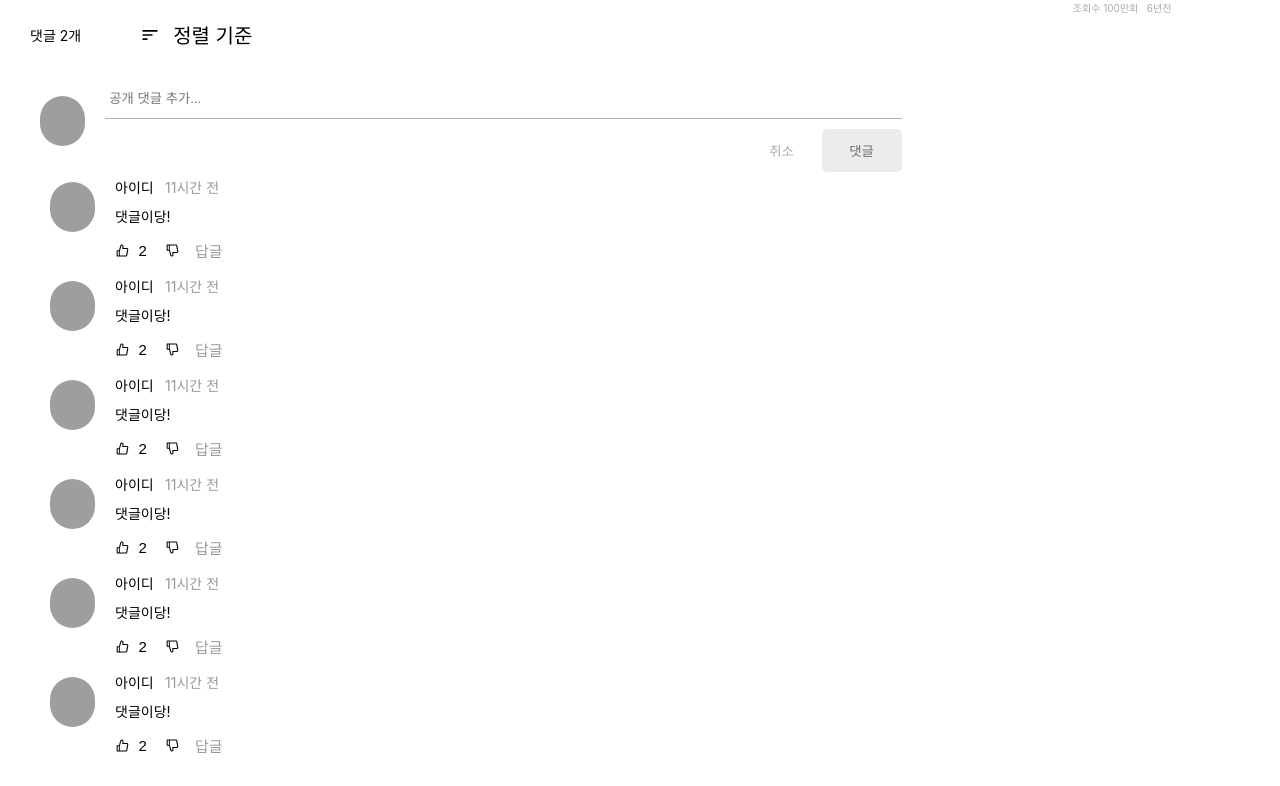
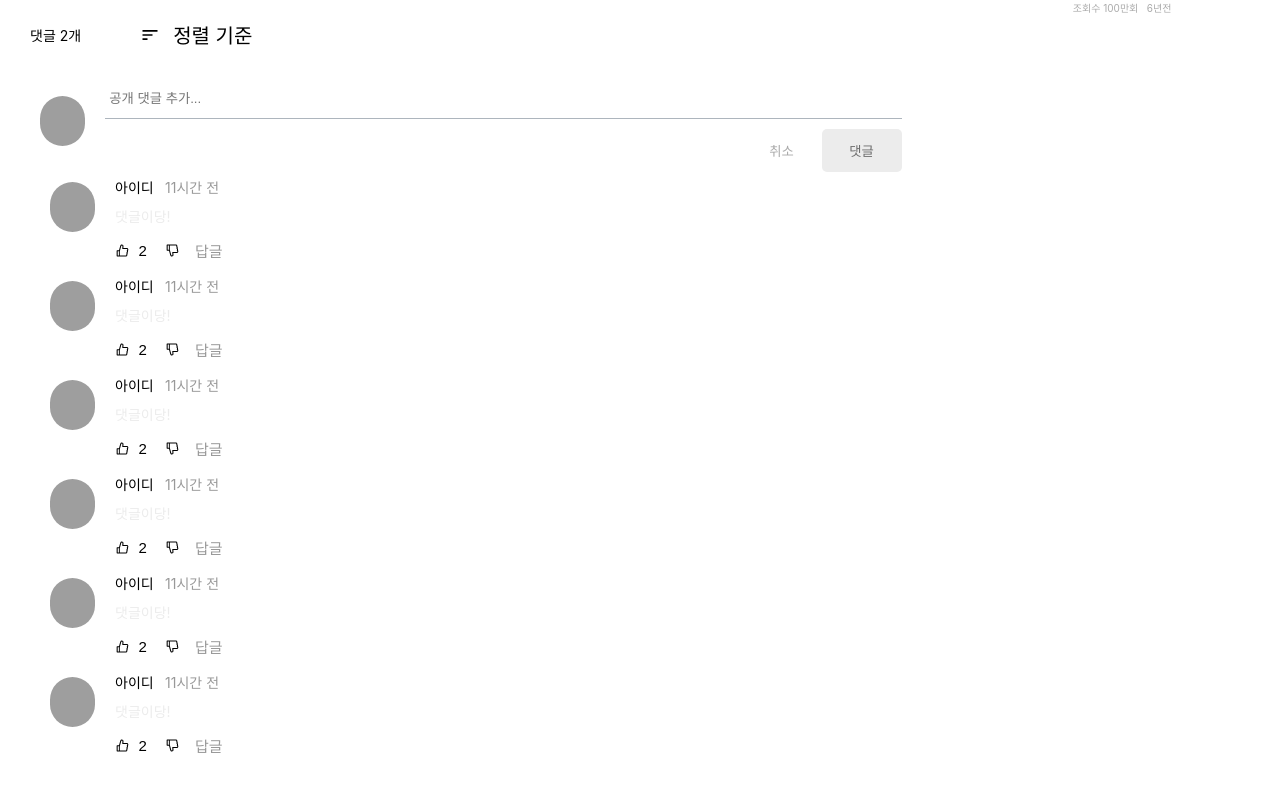
Before and after one commit to Junparkk/myTube_FE, a React (Create React App) app in the folder youtube/: page /detail/1 in a window 1280 px wide. Shown: the part 1136-1922 px from the top of the page. Built offline with nearby package versions, Linux system fonts and the light colour scheme; grey boxes are pictures that could not be loaded.

Commit message:
Update CommentList.js

```diff
--- a/youtube/src/components/CommentList.js
+++ b/youtube/src/components/CommentList.js
@@ -17,7 +17,7 @@ const CommentList = () => {
               11시간 전
             </Text>
           </Grid>
-          <Text color="ececec">댓글이당!</Text>
+          <Text color="#ececec">댓글이당!</Text>
           <Grid is_flex justifyContent="left">
             <Button
               bg="#fff"
```
